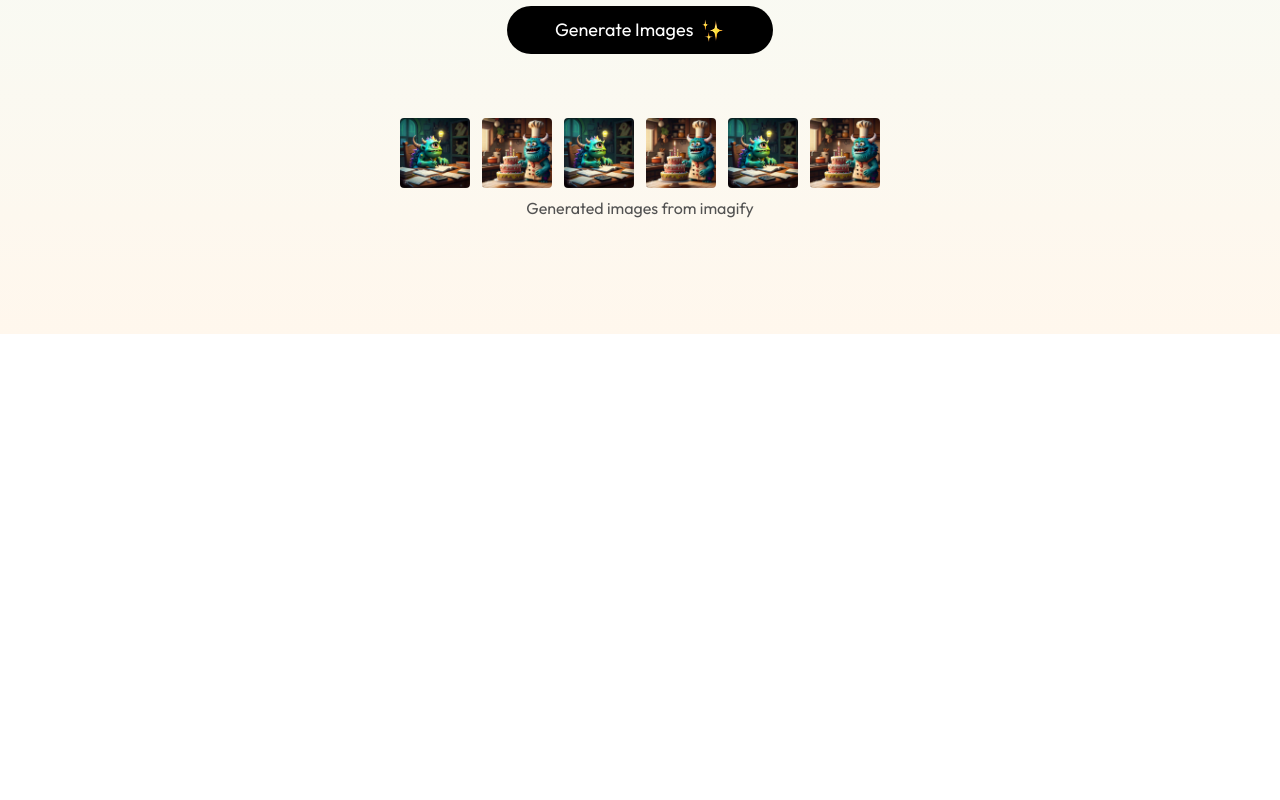
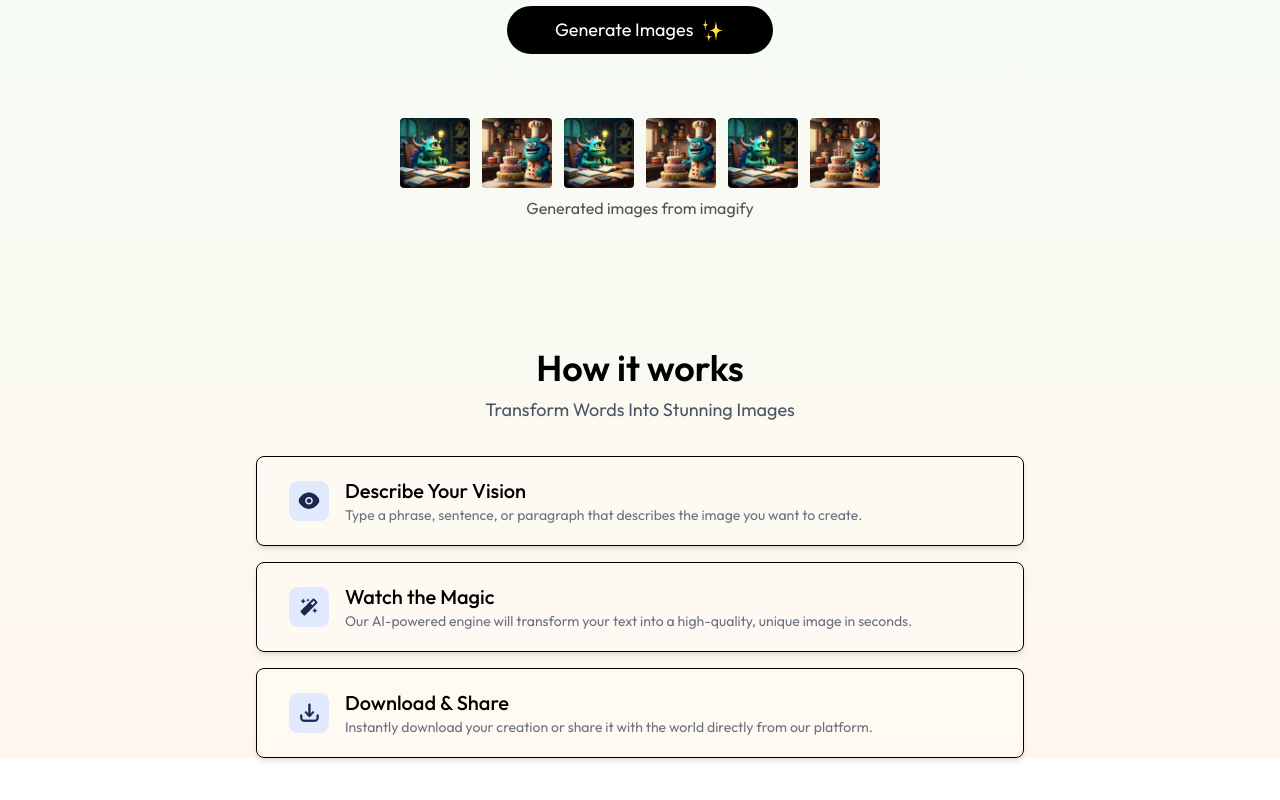
Before and after one commit to MehediMubin/imagify, a React (Vite) app in the folder client/: page / in a window 1280 px wide. Shown: the part 466-1266 px from the top of the page. Before the commit the page ends 800 px from the top, so only its background shows below. Built offline with nearby package versions, Linux system fonts and the light colour scheme.

Commit message:
feat :add steps component

```diff
--- /dev/null
+++ b/client/src/components/Steps.jsx
@@ -0,0 +1,28 @@
+import { stepsData } from "../assets/assets";
+
+const Steps = () => {
+   return (
+      <div className="flex flex-col items-center justify-center my-32">
+         <h1 className="text-3xl sm:text-4xl font-semibold mb-2">
+            How it works
+         </h1>
+         <p className="text-lg text-gray-600 mb-8">
+            Transform Words Into Stunning Images
+         </p>
+
+         <div className="space-y-4 w-full max-w-3xl text-sm">
+            {stepsData.map((item, index) => (
+               <div className="flex items-center gap-4 p-5 px-8 bg-white/20 shadow-md border cursor-pointer hover:scale-[1.02] transition-all duration-300 rounded-lg">
+                  <img width={40} src={item.icon} alt="" />
+                  <div>
+                     <h2 className="text-xl font-medium">{item.title}</h2>
+                     <p className="text-gray-500">{item.description}</p>
+                  </div>
+               </div>
+            ))}
+         </div>
+      </div>
+   );
+};
+
+export default Steps;
--- a/client/src/pages/Home.jsx
+++ b/client/src/pages/Home.jsx
@@ -1,9 +1,11 @@
 import Header from "../components/Header";
+import Steps from "../components/Steps";
 
 const Home = () => {
    return (
       <div>
          <Header />
+         <Steps />
       </div>
    );
 };
```
Also changed, not shown: client/src/components/Description.jsx (added).
